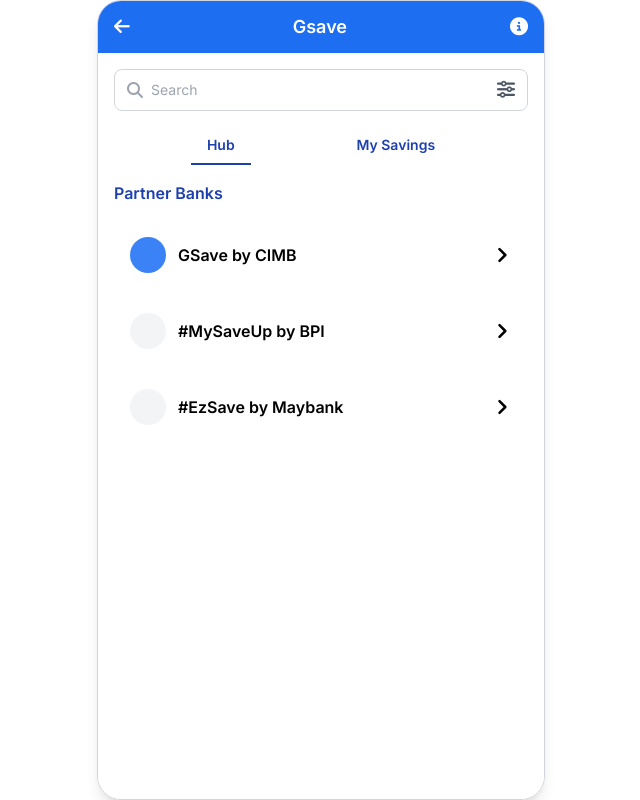
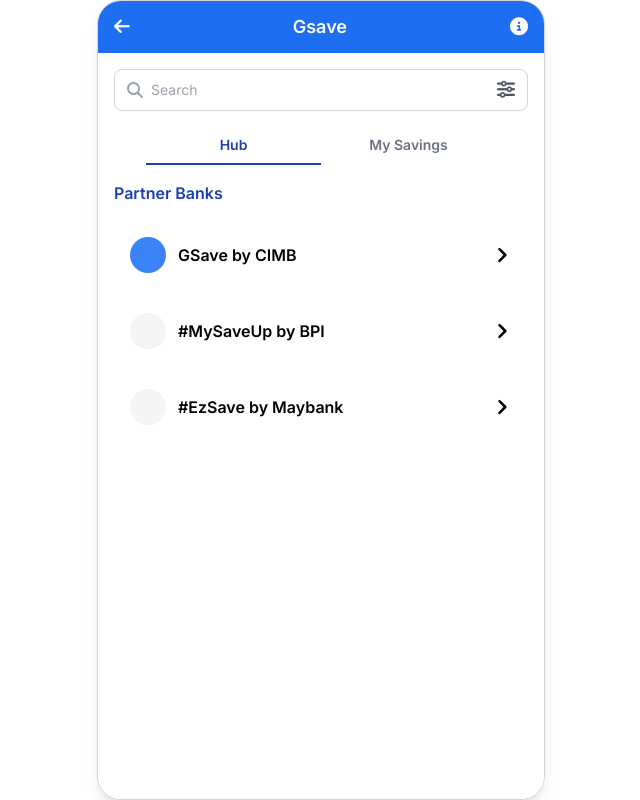
Before and after one commit to PortableL/WalletAppTest, a Flask app: page /save-now in a window 1280 px wide. Shown: the whole page, without its empty margins (319-959 px from the left). Run offline with Flask 3, Linux system fonts and the light colour scheme; some libraries are stand-ins or nearby versions.

Commit message:
Latest update

```diff
--- /dev/null
+++ b/static/gsavescript.js
@@ -0,0 +1,45 @@
+document.addEventListener('DOMContentLoaded', function () {
+  const tabHub = document.getElementById('tab-hub');
+  const tabSavings = document.getElementById('tab-savings');
+  const hubContent = document.getElementById('hub-content');
+  const mySavingsContent = document.getElementById('mysavings-content');
+  const tabs = [tabHub, tabSavings];
+
+  function activateTab(activeTab) {
+    tabs.forEach((tab) => {
+      if (tab === activeTab) {
+        tab.classList.add(
+          'border-blue-800',
+          'text-blue-800',
+          'font-bold',
+          'transition-all',
+          'duration-300'
+        );
+        tab.classList.remove('border-transparent', 'text-gray-500');
+      } else {
+        tab.classList.remove('border-blue-800', 'font-bold');
+        tab.classList.add(
+          'border-transparent',
+          'text-gray-500',
+          'transition-all',
+          'duration-300'
+        );
+      }
+    });
+  }
+
+  tabHub.addEventListener('click', function () {
+    activateTab(tabHub);
+    hubContent.classList.remove('hidden');
+    mySavingsContent.classList.add('hidden');
+  });
+
+  tabSavings.addEventListener('click', function () {
+    activateTab(tabSavings);
+    mySavingsContent.classList.remove('hidden');
+    hubContent.classList.add('hidden');
+  });
+
+  // Default to Hub tab
+  activateTab(tabHub);
+});
--- a/templates/Home.html
+++ b/templates/Home.html
@@ -14,7 +14,7 @@
     />
     <style>
       body {
-        font-family: "Inter", sans-serif;
+        font-family: 'Inter', sans-serif;
       }
     </style>
     <script src="../static/script.js" defer></script>
--- a/templates/Savenow.html
+++ b/templates/Savenow.html
@@ -11,6 +11,7 @@
         font-family: "Inter", sans-serif;
       }
     </style>
+    <script src="/static/gsavescript.js"></script>
   </head>
   <body class="bg-white h-screen overflow-hidden">
       <div
@@ -45,15 +46,18 @@
         <!-- Gsave Section -->
 
       <section class="mb-6">
-           <!-- Tab Header -->
+           <!-- Tab Button Header -->
           <div class="flex justify-around px-8 border-gray-300">
-            <button id="tab-savings" class="tab text-blue-800 font-semibold text-sm px-4 py-2 border-b-2 border-blue-800">
+            <button id="tab-hub" class="tab w-1/2 text-blue-800 font-semibold text-sm px-4 py-2 border-b-2 border-blue-800 text-center">
               Hub
             </button>
-            <button id="tab-hub" class="tab text-blue-800 font-semibold text-sm px-4 py-2 border-b-2 border-transparent hover:border-blue-800">
+            <button id="tab-savings" class="tab w-1/2 text-blue-800 font-semibold text-sm px-4 py-2 border-b-2 border-transparent text-center">
                  My Savings
             </button>
           </div>
+
+
+
 
 
             <!-- Hub Content -->
@@ -96,8 +100,16 @@
               </button>
             </div>
 
-            <div id="mysavings-content"></div>
-              <div class=""></div>
+            <!--Savings content-->
+              <div id="mysavings-content" class="hidden">
+              <div class="big-white text-blue-800 py-4 font-extrabold">
+              Personal Savings
+              </div>
+              <p>Your savings amount is displayed here</p>
+              </div>
+
+
         </section>
+
   </body>
 </html>
```
Also changed, not shown: static/script.js (+35 -34 lines).
